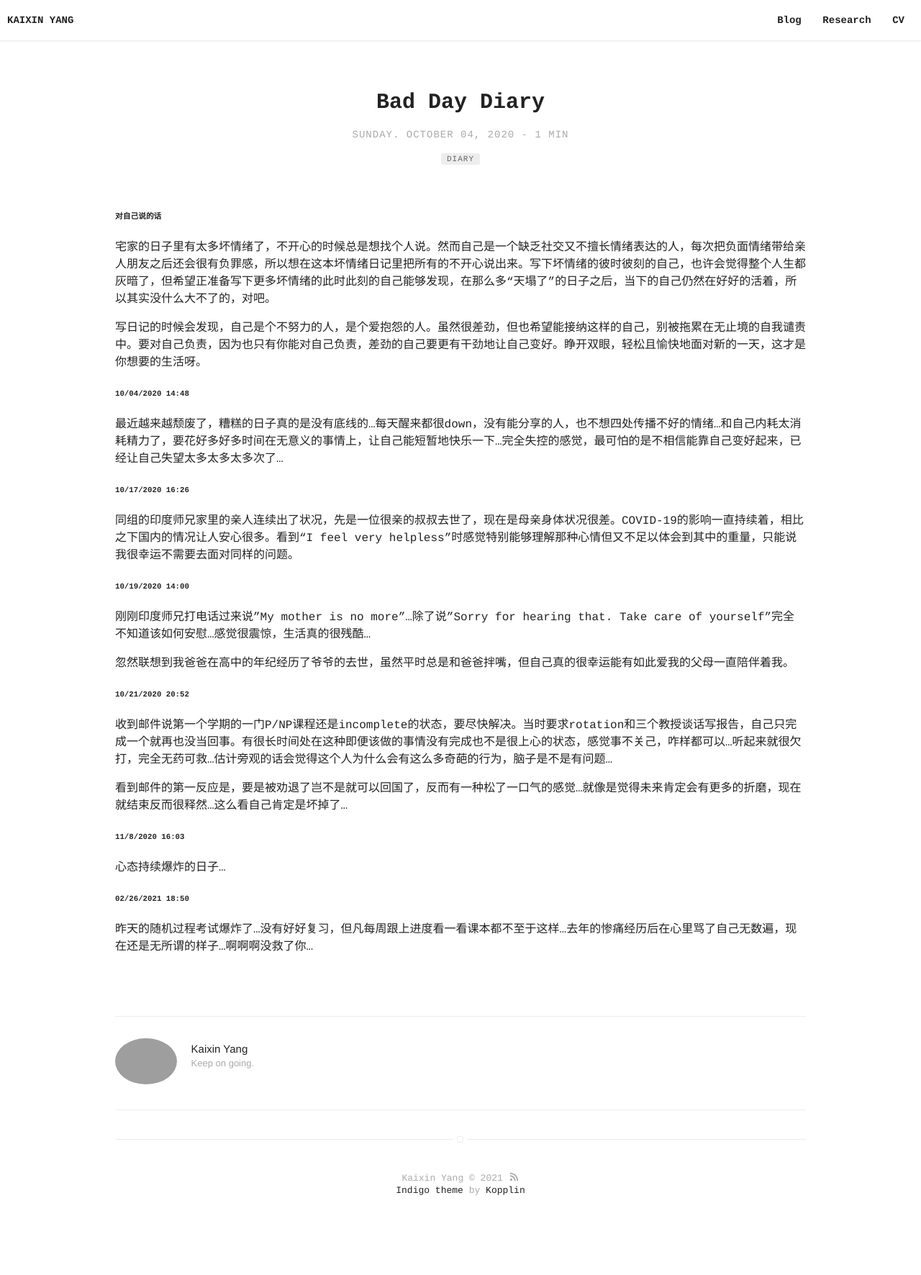
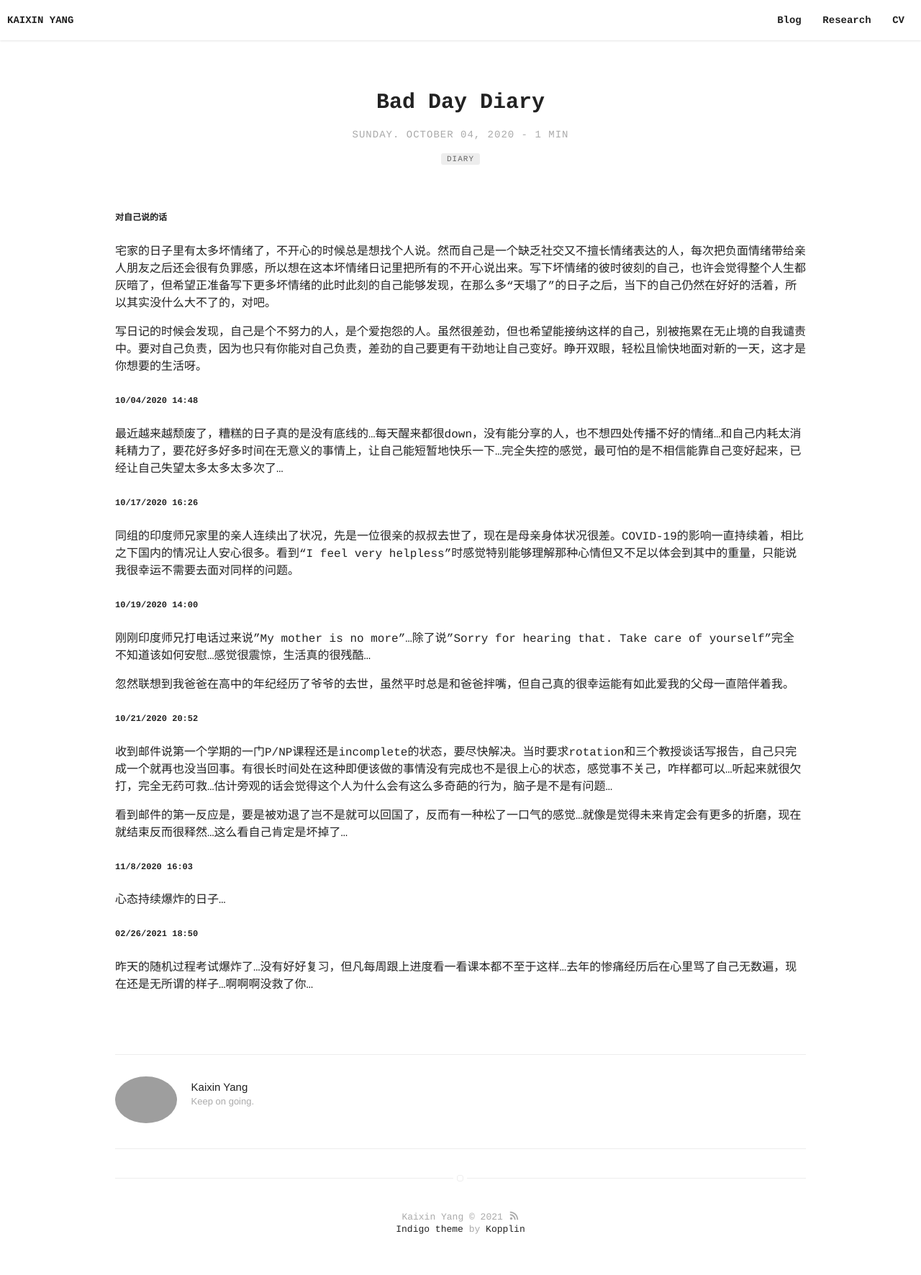
Before and after one commit to SceneryInMirror/SceneryInMirror.github.io, a Jekyll site: the page built from _posts/2020-10-04-Diary.markdown, in a window 1280 px wide. Shown: the whole page at 72% size. Built offline with Jekyll 4.4.1, drawn with Linux system fonts in a browser that asks for light colours; comment, search, counter and statistics services are not loaded; before the commit the page ends 1718 px from its top, so only the background shows below that.

Commit message:
02/26/2021

```diff
--- a/_sass/base/general.sass
+++ b/_sass/base/general.sass
@@ -6,7 +6,7 @@ body
 	font: 16px $fontSerif
 	color: $beta
 
-h1, h2, h3, h4
+h1, h2, h3, h4, h5, h6
 	font-family: $fontSerif
 	color: $beta
 	-webkit-font-smoothing: antialiased
@@ -24,6 +24,9 @@ h3
 
 h4
 	font-size: 1.6rem
+
+h5, h6
+	font-size: 1.2rem
 
 a
 	color: $beta
```
